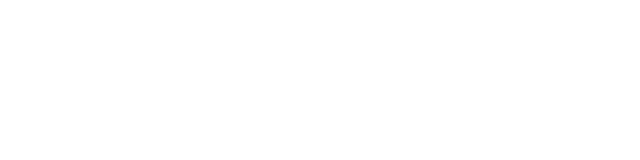
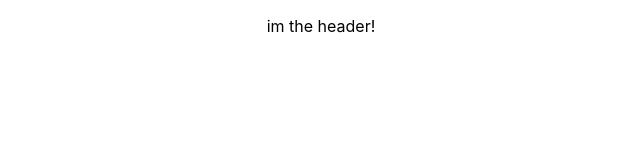
Before and after one commit to georgiaesmith/ApplicationG, a React (Create React App) app in the folder application-g-ui/: page / in a window 1280 px wide. Shown: the top 160 px of the page, without its empty margins (319-959 px from the left). Built offline with nearby package versions, Linux system fonts and the light colour scheme.

Commit message:
inserting a header paragraph to the header.js file to ensure that the header tags work in the app file

```diff
--- a/application-g-ui/src/Header.js
+++ b/application-g-ui/src/Header.js
@@ -3,6 +3,7 @@
 function Header() {
   return (
     <div className="Header">
+      <p>im the header!</p>
     </div>
   );
 }
```
